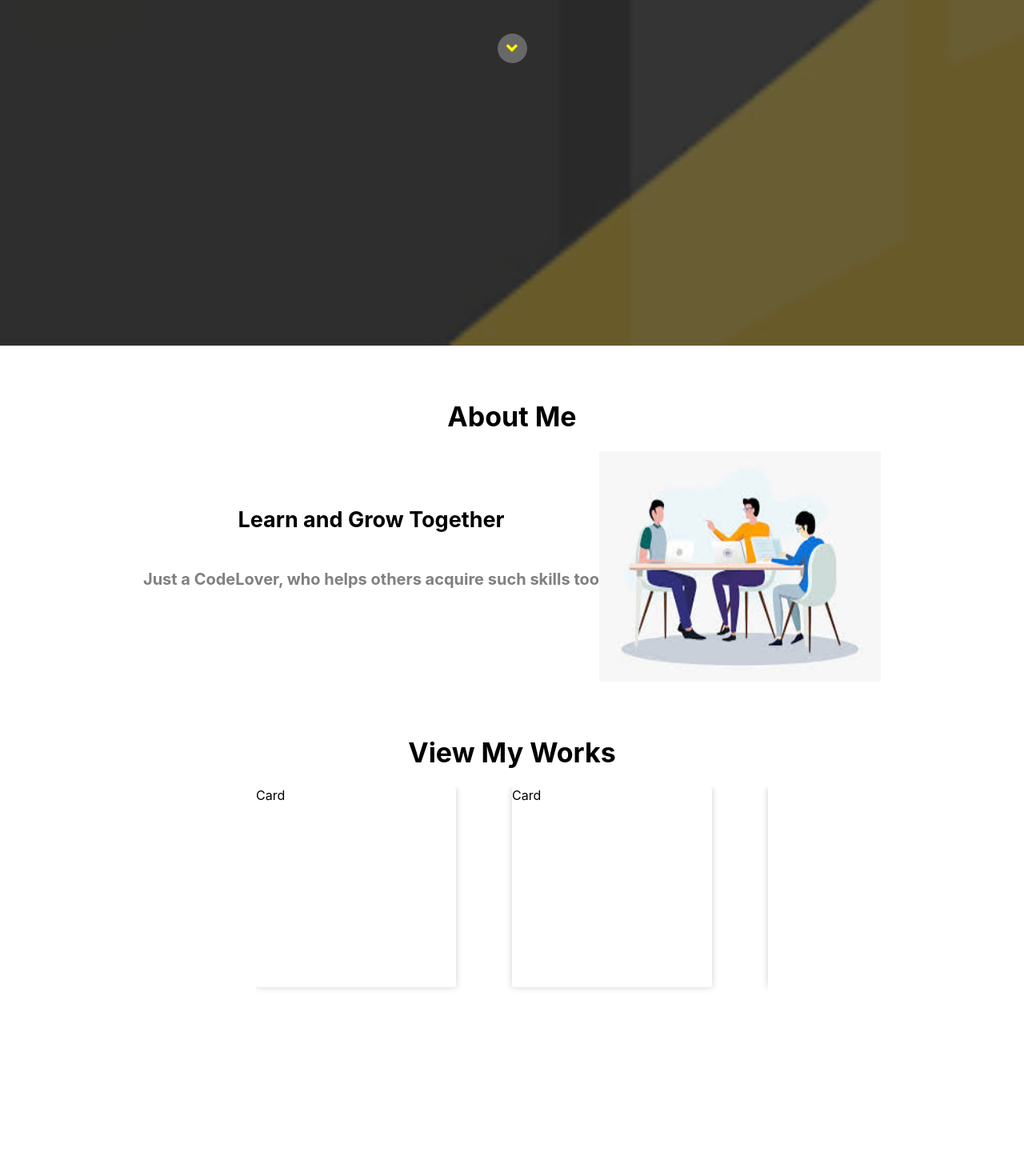
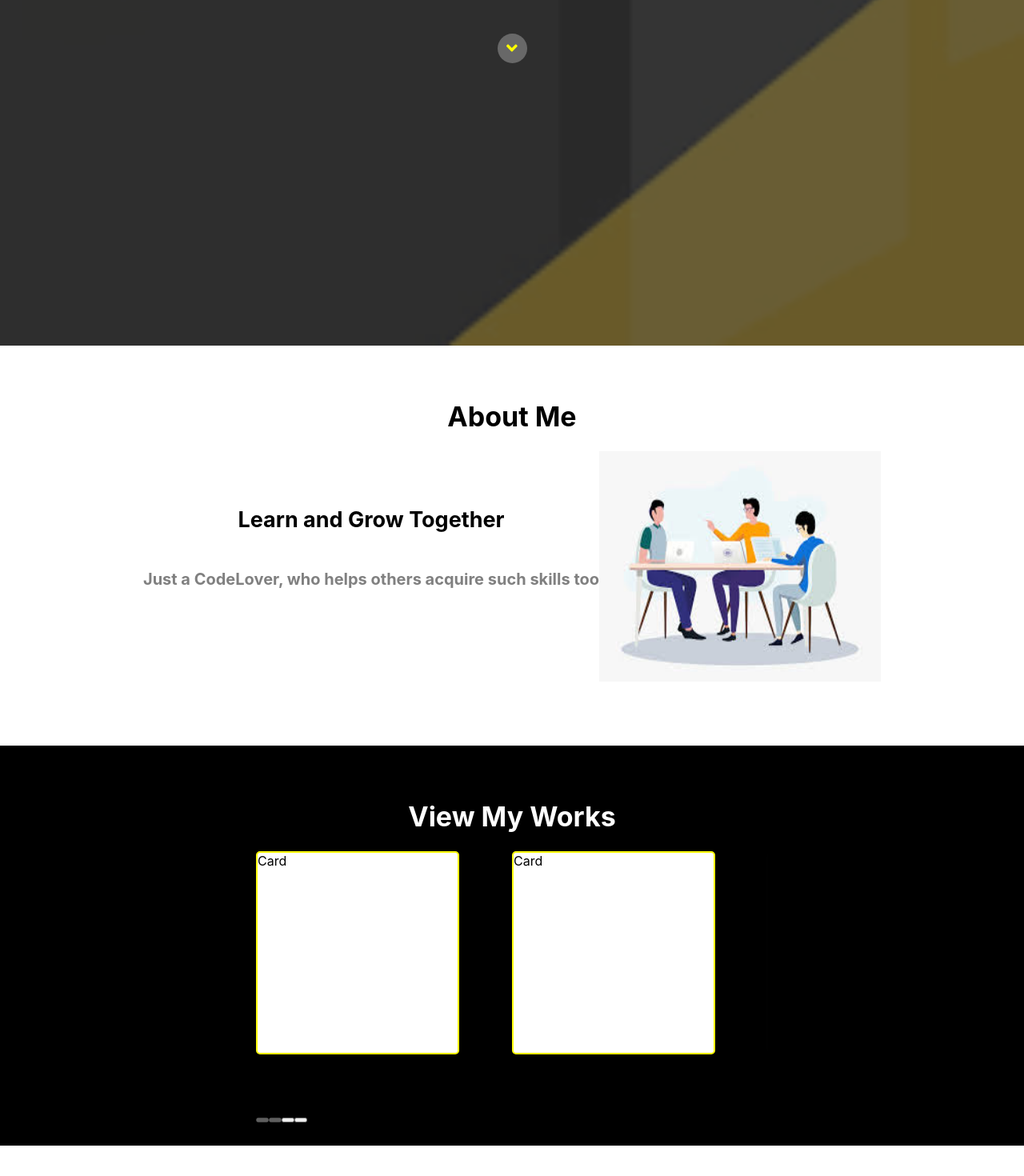
Before and after one commit to NjohPrince/Building-A-Web-Page-Using-React, a React (Create React App) app in the folder mywebsite/: page / in a window 1280 px wide. Shown: the part 368-1838 px from the top of the page at 80% size. After the commit the page ends 1800 px from the top, so only its background shows below. Built offline with nearby package versions, Linux system fonts and the light colour scheme; what react-hover-animation would draw is missing.

Commit message:
added scroll buttons or rather dot selection to ease scrolling amoung the different services

```diff
--- a/mywebsite/src/components/card/card.jsx
+++ b/mywebsite/src/components/card/card.jsx
@@ -6,7 +6,8 @@ const Container = styled.div`
   height: 250px;
   background-color: #fff;
   box-shadow: 0px 0px 8px rgba(17, 17, 17, 0.2);
-  border-radius: 3px;
+  border-radius: 5px;
+  border: 2px solid yellow;
 `;
 
 export function CardView(props) {
--- a/mywebsite/src/components/header/navigator.jsx
+++ b/mywebsite/src/components/header/navigator.jsx
@@ -7,7 +7,7 @@ const Container = styled.div`
   display: flex;
   justify-content: space-between;
   background-color: black;
-  padding: 4px;
+  padding: 0.1em;
   align-items: center;
   position: fixed;
   z-index: 1;
--- a/mywebsite/src/containers/aboutSection.jsx
+++ b/mywebsite/src/containers/aboutSection.jsx
@@ -7,7 +7,7 @@ import rowImage from "../assets/images/cont.jfif";
 
 const Container = styled(Element)`
   width: 100%;
-  min-height: 250px;
+  height: 500px;
   display: flex;
   flex-direction: column;
   align-items: center;
--- a/mywebsite/src/containers/simpleReactCarousel.jsx
+++ b/mywebsite/src/containers/simpleReactCarousel.jsx
@@ -1,16 +1,17 @@
 import React from "react";
 import styled from "styled-components";
 import "pure-react-carousel/dist/react-carousel.es.css";
-import { CarouselProvider, Slide, Slider } from "pure-react-carousel";
+import { CarouselProvider, DotGroup, Slide, Slider } from "pure-react-carousel";
 import { CaptionText } from "../components/textCaption/caption";
 import { CardView } from "../components/card/card";
 
 const Container = styled.div`
   width: 100%;
-  height: 800px;
+  height: 500px;
   display: flex;
   flex-direction: column;
   align-items: center;
+  background-color: black;
 `;
 
 const StyledCarouselProvider = styled(CarouselProvider)`
@@ -20,10 +21,10 @@ const StyledCarouselProvider = styled(CarouselProvider)`
 export function SectionSlide(props) {
   return (
     <Container>
-      <CaptionText>View My Works</CaptionText>
+      <CaptionText style={{color: 'white'}}>View My Works</CaptionText>
       <StyledCarouselProvider
         naturalSlideWidth={200}
-        naturalSlideHeight={300}
+        naturalSlideHeight={200}
         totalSlides={4}
         visibleSlides={2}
       >
@@ -41,6 +42,7 @@ export function SectionSlide(props) {
             <CardView />
           </Slide>
         </Slider>
+        <DotGroup />
       </StyledCarouselProvider>
     </Container>
   );
```
Also changed, not shown: 1 other file (tests, documents, lock files or other folders).
